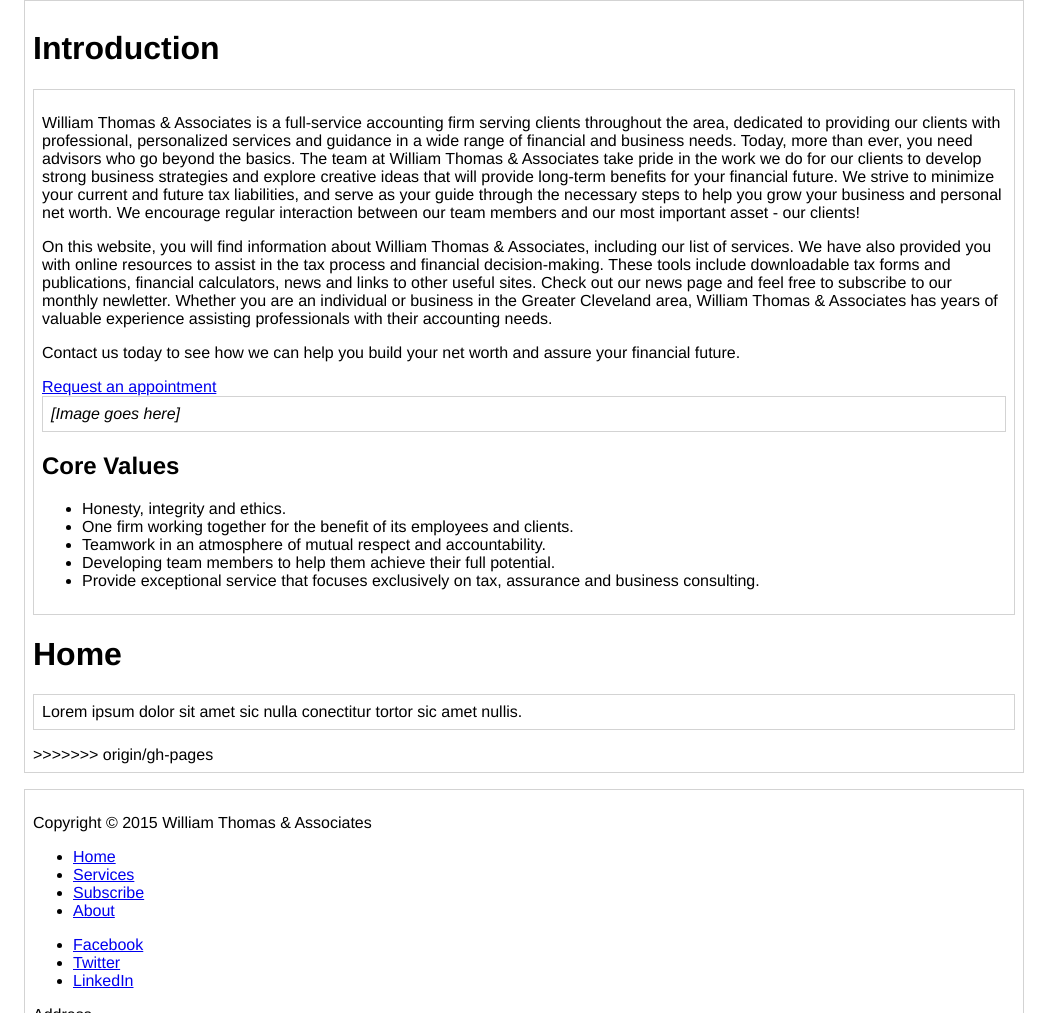
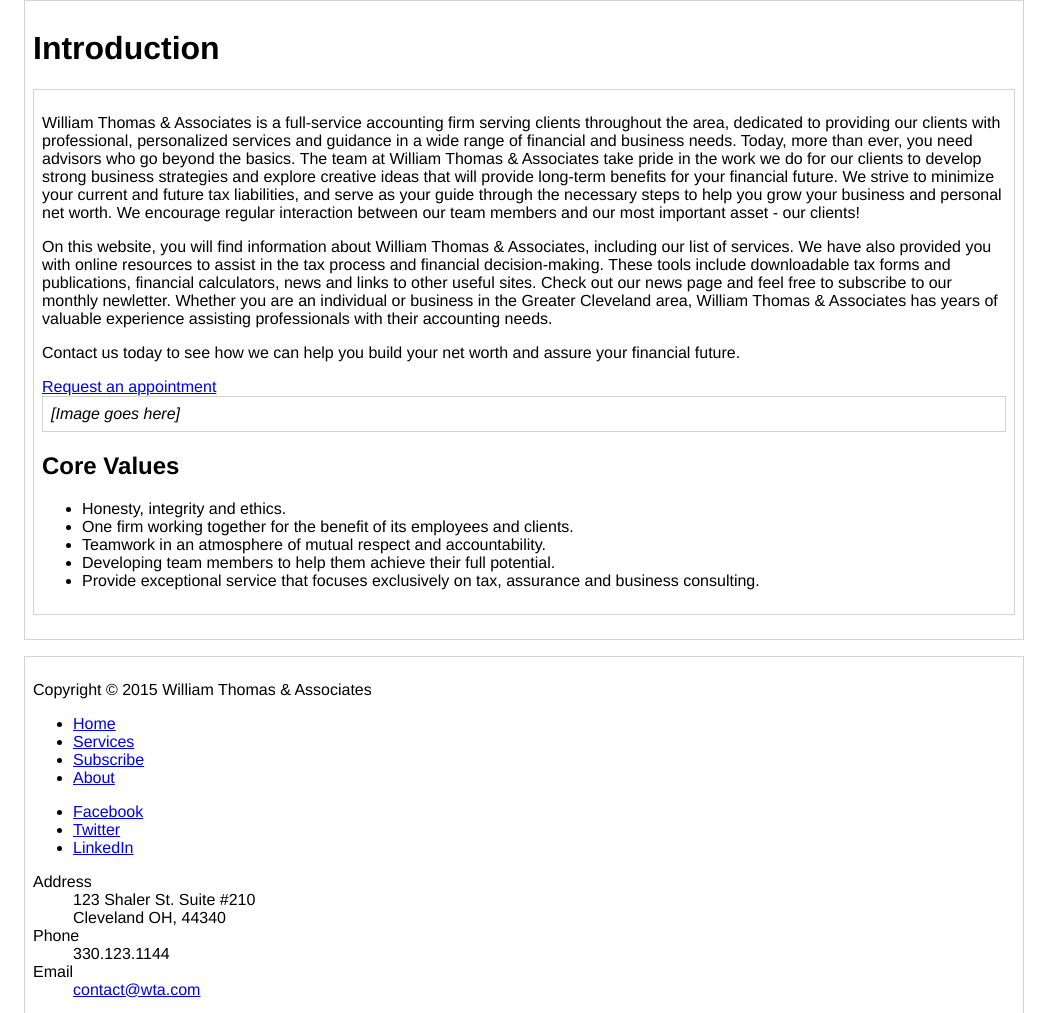
Before and after one commit to AmberJ15/wta, a plain HTML site: page wireframes/index.html in a window 1280 px wide. Shown: the part 260-1273 px from the top of the page, without its empty margins (0-1063 px from the left). Drawn offline with Linux system fonts and the light colour scheme.

Commit message:
excess
content update

```diff
--- a/wireframes/index.html
+++ b/wireframes/index.html
@@ -39,9 +39,6 @@
 <li>Provide exceptional service that focuses exclusively on tax, assurance and business consulting.</li>
 </ul>
 </div>
-      <h1>Home</h1>
-      <div>Lorem ipsum dolor sit amet sic nulla conectitur tortor sic amet nullis.</div>
->>>>>>> origin/gh-pages
     </main>
     <footer>
       <p>Copyright &copy; 2015 William Thomas &amp; Associates</p>
```
